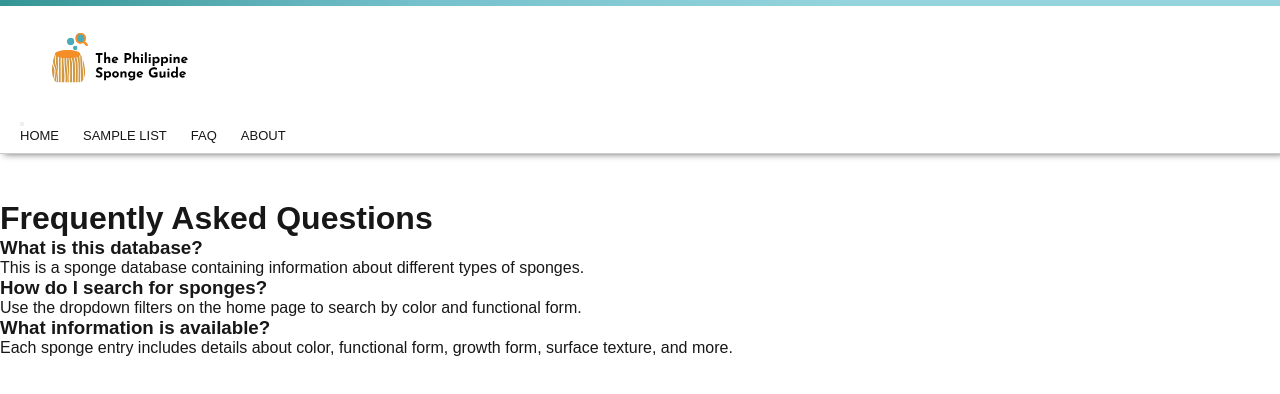
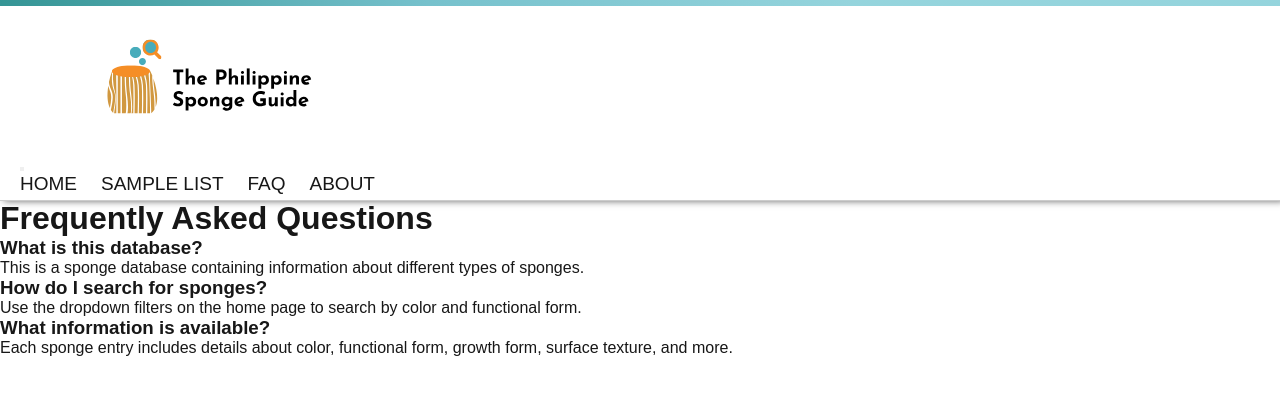
Before and after one commit to Geez-l/sponge-database, a Next.js app: page /faq in a window 1280 px wide. Shown: the top 394 px of the page. Built offline with nearby package versions, Linux system fonts and the light colour scheme.

Commit message:
Update navigation.css

```diff
--- a/src/app/css/navigation.css
+++ b/src/app/css/navigation.css
@@ -3,6 +3,7 @@
 ========================== */
 .header {
   width: 100%;
+  height:fit-content;
   background-color: #fff;
   color: var(--primary-color);
   position: fixed;
@@ -11,7 +12,7 @@
   z-index: 1000;
   box-sizing: border-box;
   box-shadow: 4px 0px 7px rgba(0, 0, 0, 0.6);
-  padding: 10px 20px;
+  padding: 5px 20px;
 }
 
 /* Gradient bar on top */
@@ -37,8 +38,8 @@
 }
 
 .nav-logo {
-  width: 200px;
-  height: 100px;
+  width: 378px;
+  height: 150px;
   margin-right: 10px;
   background-image: url('/assets/home/logo-text.svg');
   background-size: contain;
@@ -73,12 +74,12 @@
 .nav-links-right .nav-link {
   font-weight: 500;
   text-transform: uppercase;
-  font-size: 13px;
+  font-size: 19px;
   color: var(--primary-color);
   text-decoration: none;
   transition: color 0.3s ease;
 }
 
 .nav-links-right .nav-link:hover {
-  color: #e7b82b;
+  color: #FFC64C;
 }
```
